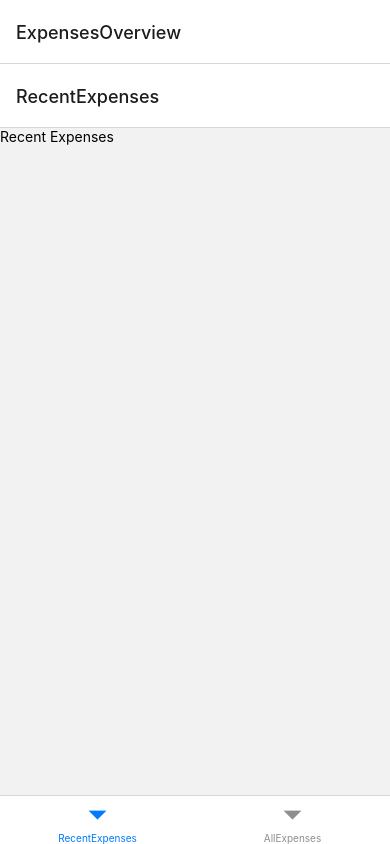
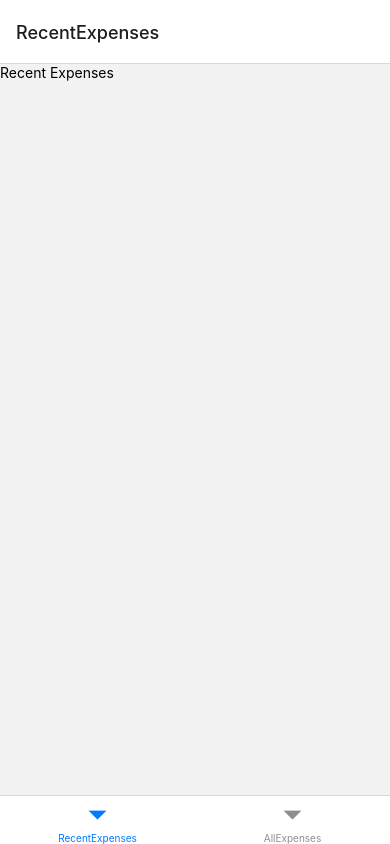
Before and after one commit to KadirZukorlic/expense-tracker, a React Native app: screen / in a window 390 px wide. Built offline with nearby package versions, Linux system fonts and the light colour scheme.

Commit message:
Remove Stack header

```diff
--- a/App.tsx
+++ b/App.tsx
@@ -25,7 +25,11 @@ export default function App() {
 			<StatusBar style="auto" />
 			<NavigationContainer>
 				<Stack.Navigator>
-					<Stack.Screen name="ExpensesOverview" component={ExpensesOverview} />
+					<Stack.Screen
+						name="ExpensesOverview"
+						component={ExpensesOverview}
+						options={{ headerShown: false }}
+					/>
 					<Stack.Screen name="ManageExpense" component={ManageExpense} />
 				</Stack.Navigator>
 			</NavigationContainer>
```
